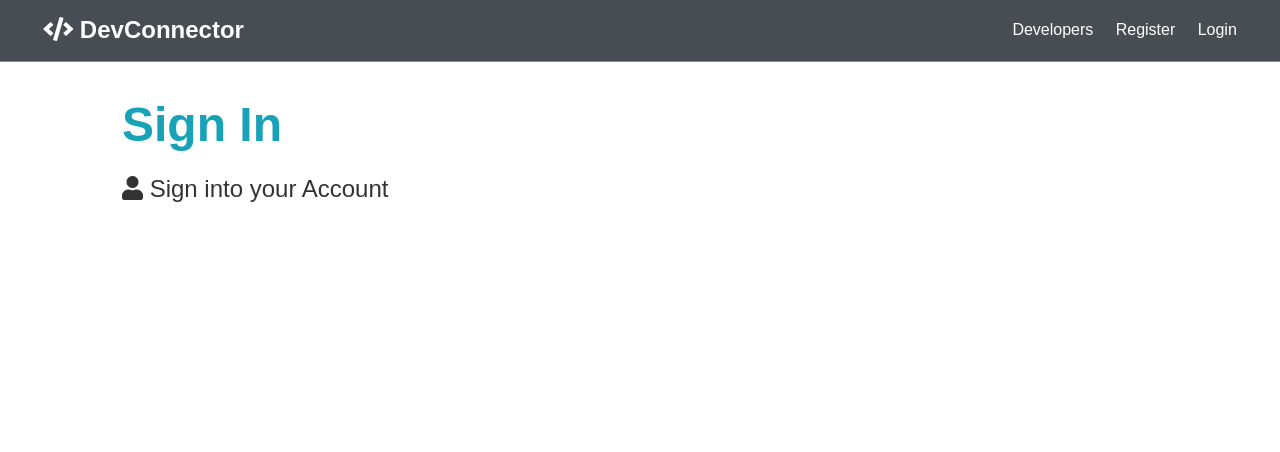
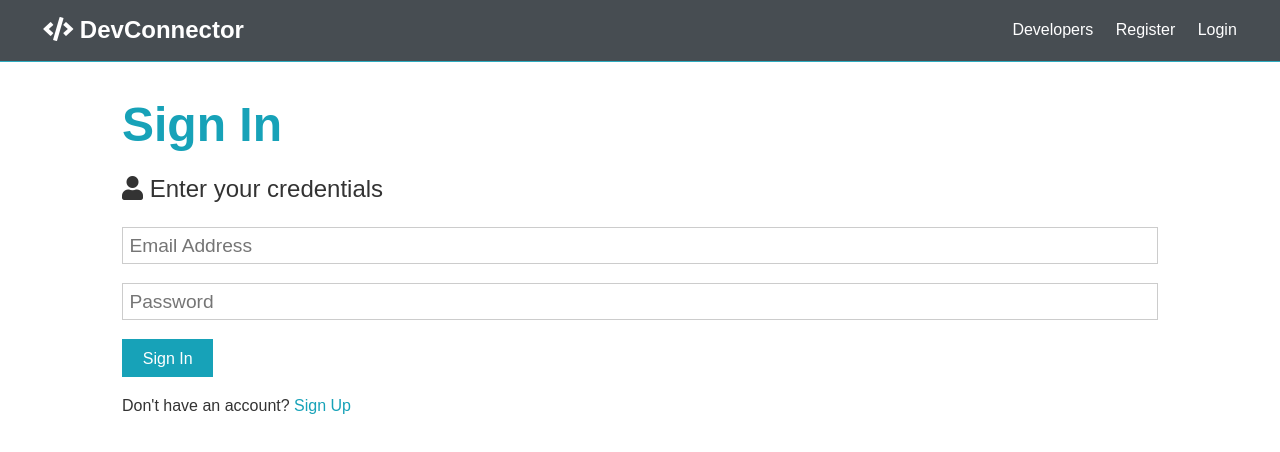
Before and after one commit to codeby-rafay/Dev-Connector, a React (Vite) app in the folder frontend/: page /login in a window 1280 px wide. Shown: the top 452 px of the page. Built offline with nearby package versions, Linux system fonts and the light colour scheme.

Commit message:
Login component created

```diff
--- a/frontend/src/components/auth/Login.jsx
+++ b/frontend/src/components/auth/Login.jsx
@@ -1,11 +1,66 @@
-import React from "react";
+import { useState } from "react";
+import { Link } from "react-router-dom";
 
 const Login = () => {
+  const [formData, setFormData] = useState({
+    email: "",
+    password: "",
+  });
+
+  const { email, password } = formData;
+
+  const onChange = (e) =>
+    setFormData({ ...formData, [e.target.name]: e.target.value });
+
+  const onSubmit = (e) => {
+    e.preventDefault();
+
+    console.log(formData);
+
+    // Clear the form
+    setFormData({
+      email: "",
+      password: "",
+    });
+  };
+
   return (
     <div>
       <h1 className="large text-primary">Sign In</h1>
       <p className="lead">
-        <i className="fas fa-user"></i> Sign into your Account
+        <i className="fas fa-user"></i> Enter your credentials
+      </p>
+
+      <form className="form" onSubmit={onSubmit}>
+        <div className="form-group">
+          <input
+            type="email"
+            placeholder="Email Address"
+            name="email"
+            value={email}
+            onChange={onChange}
+            required
+            autoComplete="email"
+          />
+        </div>
+
+        <div className="form-group">
+          <input
+            type="password"
+            placeholder="Password"
+            name="password"
+            minLength={6}
+            value={password}
+            onChange={onChange}
+            required
+          />
+        </div>
+
+        <input type="submit" className="btn btn-primary" value="Sign In" />
+      </form>
+
+      <p className="my-1">
+        Don't have an account? <Link to="/register">Sign Up</Link>
       </p>
     </div>
   );
--- a/frontend/src/components/auth/Register.jsx
+++ b/frontend/src/components/auth/Register.jsx
@@ -48,7 +48,7 @@ const Register = () => {
             value={name}
             onChange={onChange}
             required
-            autoComplete="true"
+            autoComplete="name"
           />
         </div>
 
@@ -60,13 +60,8 @@ const Register = () => {
             value={email}
             onChange={onChange}
             required
-            autoComplete="true"
+            autoComplete="email"
           />
-
-          <small className="form-text">
-            This site uses Gravatar, so if you want a profile image, use a
-            Gravatar email.
-          </small>
         </div>
 
         <div className="form-group">
```
